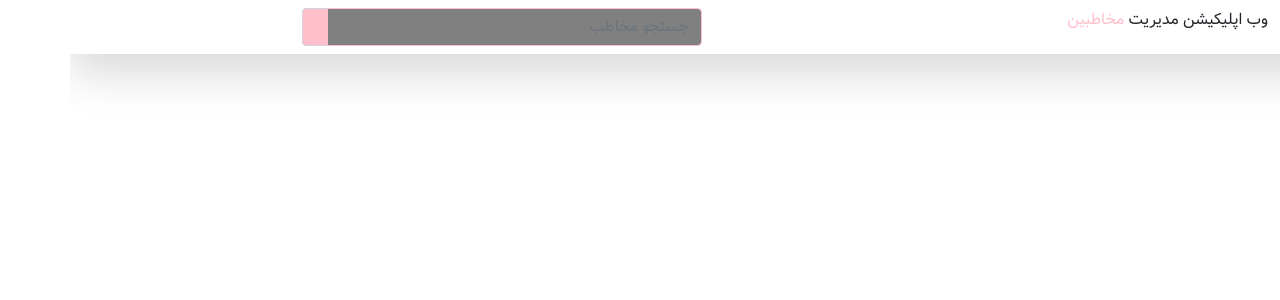
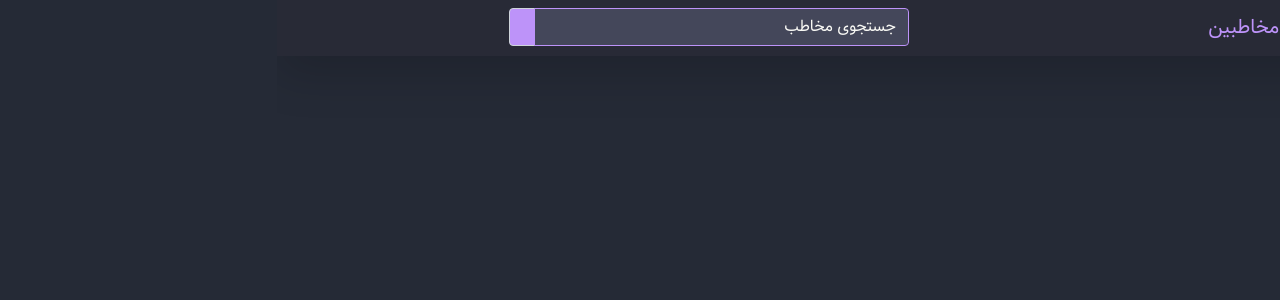
Before and after one commit to melodiw82/React-contact-manager, a React (Vite) app: page / in a window 1280 px wide. Shown: the top 300 px of the page. Built offline with nearby package versions, Linux system fonts and the light colour scheme.

Commit message:
styling the NavBar

```diff
--- a/public/css/style.css
+++ b/public/css/style.css
@@ -11,5 +11,26 @@
 }
 
 body {
+  background-color: #252a36;
   font-family: "Vazir", "tahoma", "Ubuntu" !important;
 }
+
+input[type="text"]::-webkit-input-placeholder,
+input[type="email"]::-webkit-input-placeholder,
+input[type="number"]::-webkit-input-placeholder {
+  color: #f8f8f4;
+}
+
+input[type="text"],
+input[type="email"],
+input[type="number"] {
+  color: #f8f8f4 !important;
+  background-color: #44475a !important;
+  border-color: #bd93f9 !important;
+}
+
+.form-control {
+  color: #f8f8f4 !important;
+  background-color: #44475a !important;
+  border-color: #bd93f9 !important;
+}
--- a/src/components/Navbar.jsx
+++ b/src/components/Navbar.jsx
@@ -1,13 +1,19 @@
 import SearchContact from "./contact/SearchContact";
+import { PURPLE, BACKGROUND } from "../helpers/colors";
 
 const Navbar = () => {
   return (
-    <nav className="navbar navbar-dark navbar-expand-sm shadow-lg">
+    <nav
+      className="navbar navbar-dark navbar-expand-sm shadow-lg"
+      style={{ backgroundColor: BACKGROUND }}
+    >
       <div className="container">
         <div className="row w-100">
           <div className="col">
-            <i className="fa fa-id-badge" />
-            وب اپلیکیشن مدیریت <span style={{ color: "pink" }}>مخاطبین</span>
+            <div className="navbar-brand">
+              <i className="fa fa-id-badge" style={{ color: PURPLE }} /> وب
+              اپلیکیشن مدیریت <span style={{ color: PURPLE }}>مخاطبین</span>
+            </div>
           </div>
           <div className="col">
             <SearchContact />
--- a/src/components/contact/SearchContact.jsx
+++ b/src/components/contact/SearchContact.jsx
@@ -1,3 +1,5 @@
+import { PURPLE } from "../../helpers/colors";
+
 const SearchContact = () => {
   return (
     <>
@@ -5,16 +7,15 @@
         <span
           className="input-group-text"
           id="basic-addon1"
-          style={{ backgroundColor: "pink" }}
+          style={{ backgroundColor: PURPLE }}
         >
           <i className="fa fa-search" />
         </span>
         <input
           type="text"
           dir="rtl"
-          style={{ backgroundColor: "gray", borderColor: "pink" }}
           className="form-control"
-          placeholder="جستجو مخاطب"
+          placeholder="جستجوی مخاطب"
           aria-label="Search"
           aria-describedby="basic-addon1"
         />
--- /dev/null
+++ b/src/helpers/colors.js
@@ -0,0 +1,14 @@
+/*-- Dracula Theme Colors --*/
+/*-- https://draculatheme.com/contribue --*/
+
+export const BACKGROUND = "#282a36";
+export const CURRENTLINE = "#44475a";
+export const FOREGROUND = "#f8f8f2";
+export const COMMENT = "#6272a4";
+export const CYAN = "#8be9fd";
+export const GREEN = "#50fa7b";
+export const ORANGE = "#ffb86c";
+export const PINK = "#ff79c6";
+export const PURPLE = "#bd93f9";
+export const RED = "#ff5555";
+export const YELLOW = "#f1fa8c";
```
